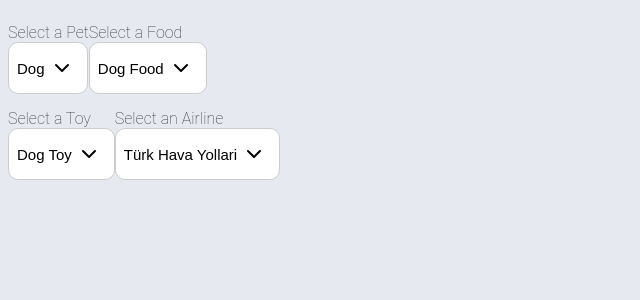
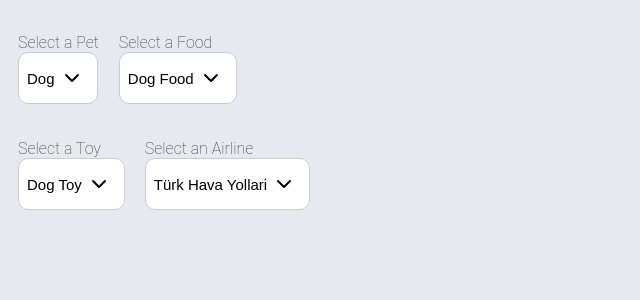
Before and after one commit to Mwiert/miniSpa, a Vue app: page /summerLovers in a window 1280 px wide. Shown: the top 300 px of the page, without its empty margins (0-640 px from the left). Built offline with nearby package versions, Linux system fonts and the light colour scheme; a web font is replaced by a local one.

Commit message:
Fix Bugs and Implement New Features

```diff
--- a/src/components/UIDropdown.vue
+++ b/src/components/UIDropdown.vue
@@ -21,12 +21,11 @@
               v-model="searchQuery"
               placeholder="Search..."
               class="ui-dropdown-search"
-            @input="filteredItems()"
             />
             <span class="clear-search">
               <SvgIcon
                 v-if="searchQuery"
-              @click="clearSearch"
+                @click.stop="clearSearch"
                 class="clear-search-img"
                 :name="'x'"
                 :size="'s'"
@@ -115,7 +114,8 @@ export default {
       isOpen: false, // checks that if drowdown is open or not.
       searchQuery: '', // when the user input text, it comes to the searchQuery.
       selectedItem: this.modelValue, // represents the currently selected item.
-      dropdownItems: this.items
+      dropdownItems: this.items,
+      scrollPosition: 0
     }
   },
   computed: {
@@ -140,20 +140,34 @@ export default {
       return this.selectedItem === item
     },
     selectItem(item) {
-      this.selectedItem = item ? item : {}
+      if (this.selectedItem === item) {
+        this.selectedItem = {}
+        this.$emit('update:modelValue', {})
+      } else {
+        this.selectedItem = item
         this.$emit('update:modelValue', item)
+      }
+      this.scrollPosition = this.$el.querySelector(".ui-dropdown-content").scrollTop
       this.isOpen = false
       this.dropdownItems = this.items
     },
     toggleDropdown() {
-      //opens and closes the dropdown
+      //Opens and closes the dropdown
       this.isOpen = !this.isOpen
+      //If dropdown is open we are getting the scrollTop location of the content
+      if(this.isOpen){
+        this.$nextTick(() => {
+          const dropDownContent = this.$el.querySelector(".ui-dropdown-content")
+          dropDownContent.scrollTop = this.scrollPosition
+        })
+      }
+
       this.clearSearch()
+
     },
-    clearSearch(event: Event) {
+    clearSearch() {
       // clears the searchQuery
       this.searchQuery = ''
-      event.stopPropagation() // Prevent dropdown from closing
     },
     handleClickOutside(event: MouseEvent) {
       // when clicked out of the dropdown, dropdownMenu closes.
@@ -161,7 +175,8 @@ export default {
       if (!this.$el.contains(target)) {
         this.isOpen = false
       }
-    }
+    },
+
   },
   mounted() {
     document.addEventListener('click', this.handleClickOutside) // When is clicked , event occurs anywhere on the document. this.handleClickOutside is invoked.
@@ -174,15 +189,19 @@ export default {
     value(newVal) {
       this.selectedItem = newVal
     }
-  }
+  },
+
+
 }
 </script>
 
 <style lang="scss" scoped>
 .ui-dropdown-c {
   display: inline-block;
+  justify-content: space-around;
   width: fit-content;
-  .ui-dropdown-c-wrapper{
+  padding: 10px;
+  .ui-dropdown-c-wrapper {
     position: relative;
     display: flex;
     flex-direction: column;
@@ -296,8 +315,7 @@ export default {
       }
 
       .ui-dropdown-content {
-      overflow-y:auto;
-
+        overflow-y: auto;
 
         .ui-dropdown-item {
           display: flex;
```
Lines whose indentation alone changed are shown as unchanged.
